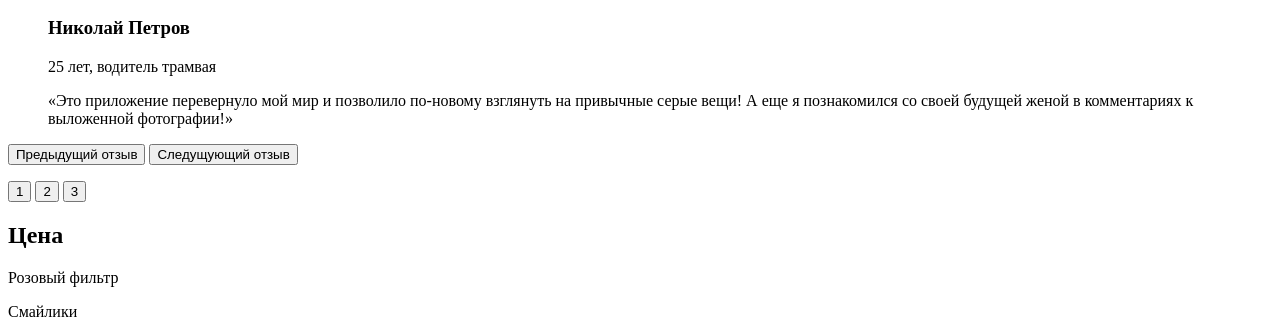
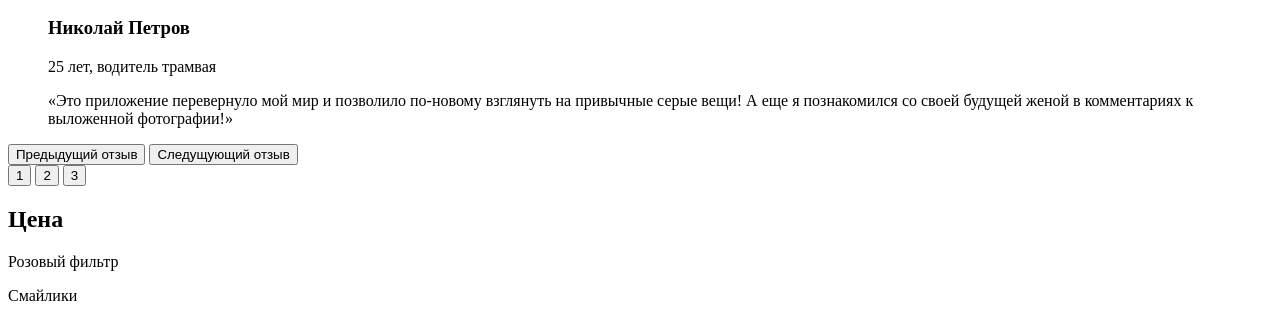
Before and after one commit to SenCheSS/1343007-pink-21, a website: page source/index.html in a window 1280 px wide. Shown: the part 667-985 px from the top of the page. Drawn offline with Linux system fonts and the light colour scheme.

Commit message:
Разметка главной страницы

```diff
--- a/source/index.html
+++ b/source/index.html
@@ -78,11 +78,11 @@
             <button class="reviews__prev" type="button">Предыдущий отзыв</button>
             <button class="reviews__next" type="button">Следущующий отзыв</button>
           </div>
-          <p class="reviews__toggles slider__toggles">
+          <div class="reviews__toggles slider__toggles">
             <button class="slider__toggle slider__toggle--current" type="button">1</button>
             <button class="slider__toggle slider__toggle" type="button">2</button>
             <button class="slider__toggle slider__toggle" type="button">3</button>
-          </p>
+          </div>
         </div>
       </section>
       <section class="prices">
```
